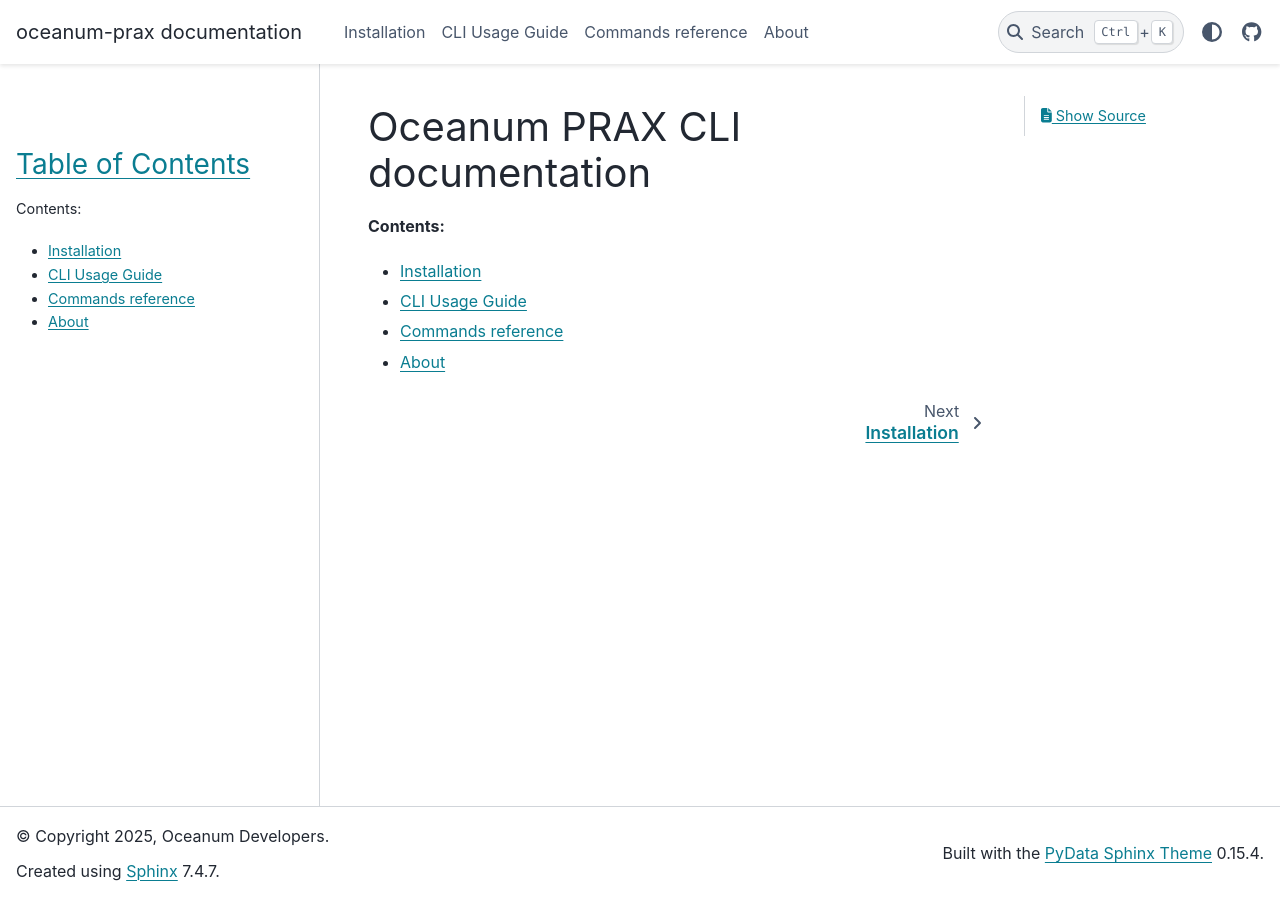
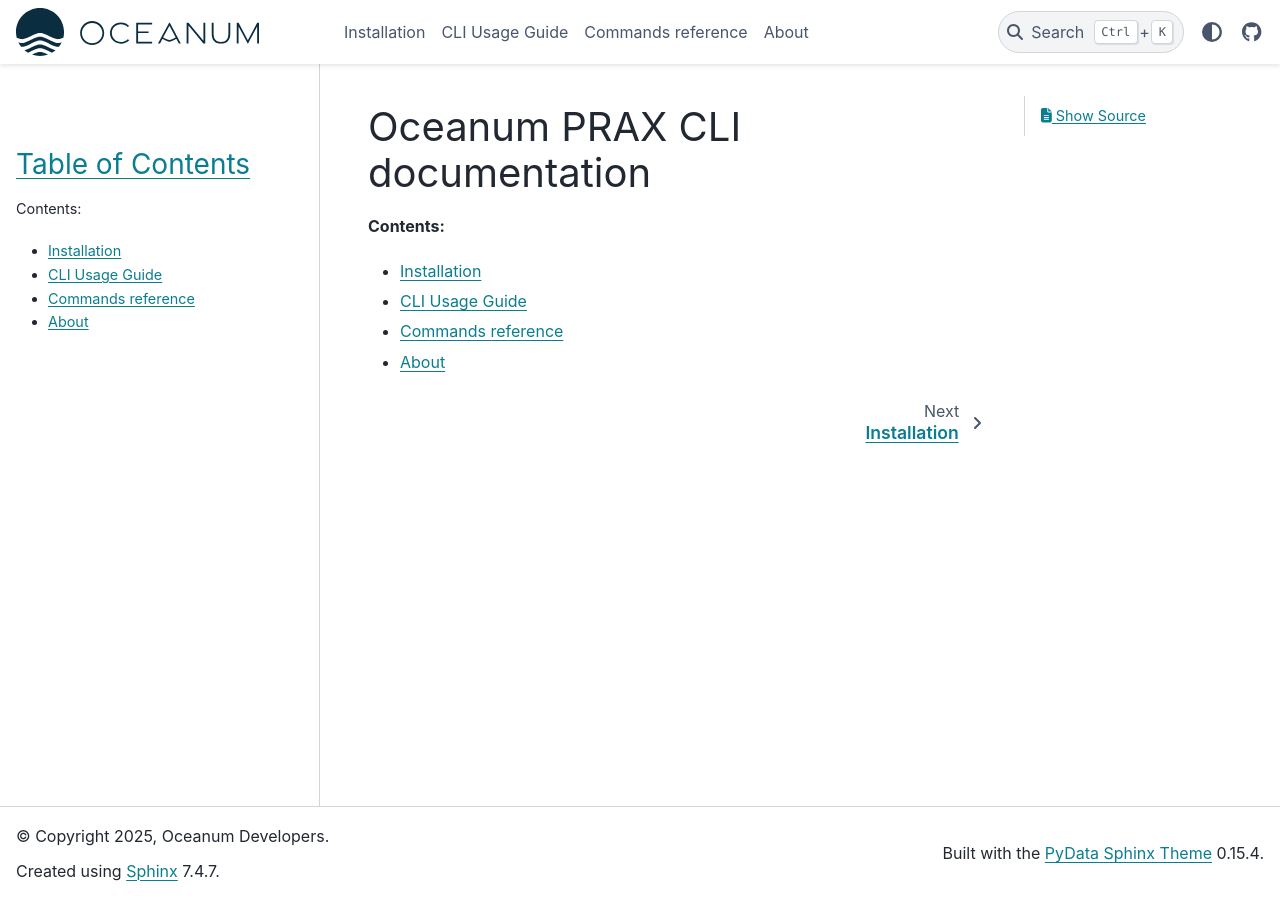
Before and after one commit to oceanum-io/oceanum-prax-cli, a Sphinx documentation site: the page built from docs/index.rst, in a window 1280 px wide. Built offline with Sphinx 7.4.7 and the PyData theme 0.15.4, drawn with Linux system fonts in a browser that asks for light colours.

Commit message:
Add oceanum logos

```diff
--- a/docs/conf.py
+++ b/docs/conf.py
@@ -30,6 +30,10 @@ html_theme_options = {
     "collapse_navigation": False,
     "show_nav_level": 2,
     "secondary_sidebar_items": ["page-toc", "edit-this-page", "sourcelink"],
+    "logo": {
+      "image_light": "oceanum-secondary-logo-marine-rgb.svg",
+      "image_dark": "oceanum-secondary-logo-powder-blue-rgb.svg",
+    },
     "icon_links": [
         {
             "name": "GitHub",
```
Also changed, not shown: docs/oceanum-secondary-logo-marine-rgb.svg (added), docs/oceanum-secondary-logo-powder-blue-rgb.svg (added).
